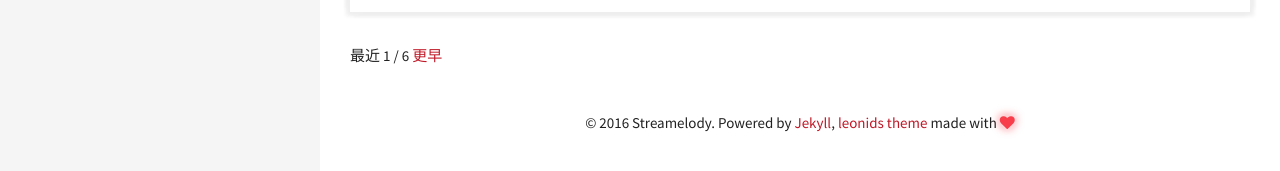
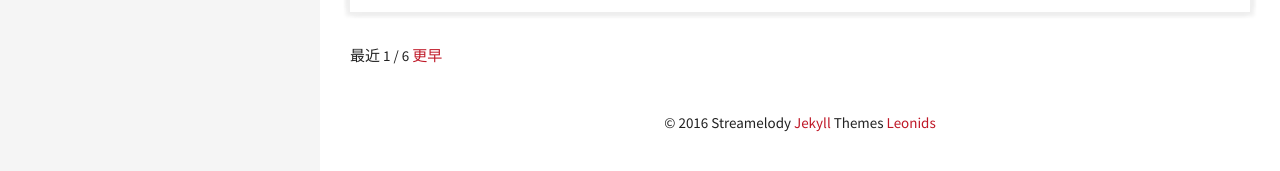
Before and after one commit to yaxauw/streamelody.github.io, a Jekyll site: the page built from index.html, in a window 1280 px wide. Shown: the part 2352-2523 px from the top of the page. Built offline with Jekyll 4.4.1, drawn with Linux system fonts in a browser that asks for light colours; the list of posts is cut into pages by our own code.

Commit message:
commitString

```diff
--- a/_includes/footer.html
+++ b/_includes/footer.html
@@ -1,3 +1,3 @@
 <footer>
-  &copy; {{ site.time | date: '%Y' }} {{ site.owner.name }}. Powered by <a href="http://jekyllrb.com/">Jekyll</a>, <a href="http://github.com/renyuanz/leonids/">leonids theme</a> made with <i class="fa fa-heart heart-icon"></i>
+  &copy; {{ site.time | date: '%Y' }} {{ site.owner.name }} <a href="http://jekyllrb.com/">Jekyll</a> Themes <a href="http://github.com/renyuanz/leonids/">Leonids</a>
 </footer>
```
